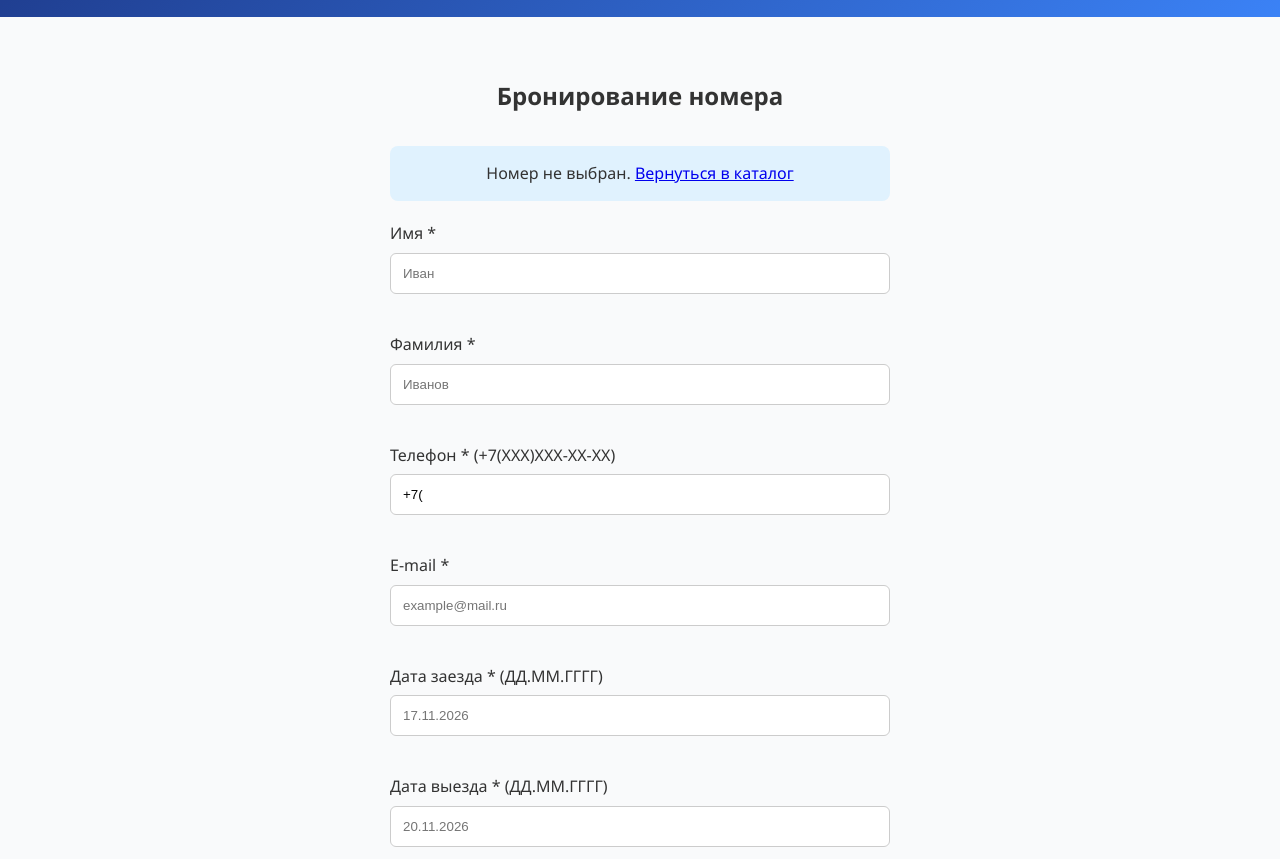
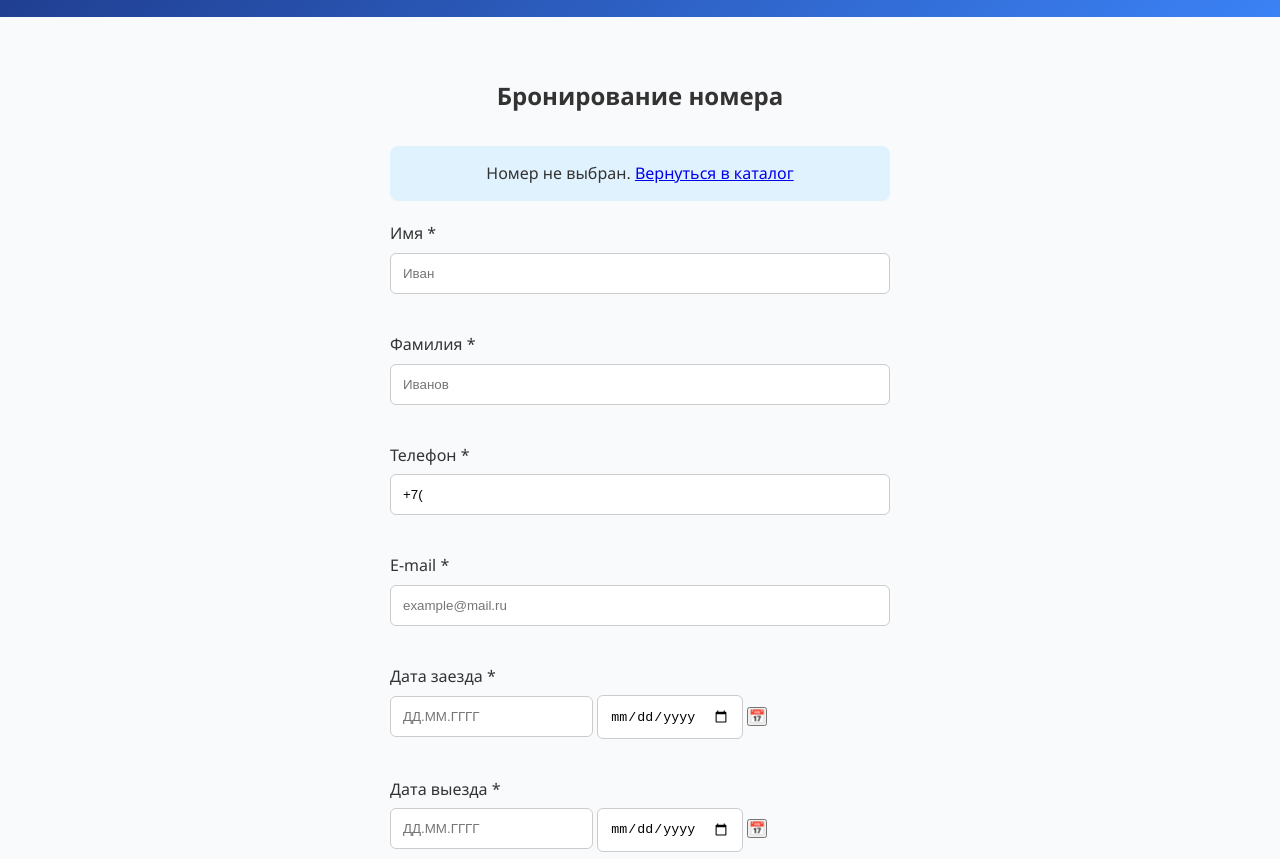
Before and after one commit to Shaike-coder4231/demo-exam, a plain HTML site: page booking.html in a window 1280 px wide. Shown: the part 93-952 px from the top of the page. Drawn offline with Linux system fonts and the light colour scheme.

Commit message:
Update booking.html

```diff
--- a/booking.html
+++ b/booking.html
@@ -26,13 +26,9 @@
             <div class="container">
                 <h2>Бронирование номера</h2>
 
-                <!-- Сообщение об успехе/ошибке -->
                 <div id="message"></div>
-
-                <!-- Информация о номере -->
                 <div id="roomInfo" class="room-info"></div>
 
-                <!-- Форма -->
                 <form id="bookingForm" class="booking-form" novalidate>
                     <input type="hidden" id="roomId" name="roomId">
 
@@ -49,8 +45,8 @@
                     </div>
 
                     <div class="form-group">
-                        <label for="phone">Телефон * (+7(ХХХ)ХХХ-ХХ-ХХ)</label>
-                        <input type="text" id="phone" name="phone" placeholder="+7(999)123-45-67">
+                        <label for="phone">Телефон *</label>
+                        <input type="tel" id="phone" name="phone" placeholder="+7(XXX)XXX-XX-XX">
                         <span class="error" id="err-phone"></span>
                     </div>
 
@@ -60,15 +56,25 @@
                         <span class="error" id="err-email"></span>
                     </div>
 
+                    <!-- Дата заезда с календарём -->
                     <div class="form-group">
-                        <label for="checkIn">Дата заезда * (ДД.ММ.ГГГГ)</label>
-                        <input type="text" id="checkIn" name="checkIn" placeholder="17.11.2026">
+                        <label>Дата заезда *</label>
+                        <div class="date-input-wrapper">
+                            <input type="text" id="checkIn" name="checkIn" placeholder="ДД.ММ.ГГГГ" maxlength="10">
+                            <input type="date" id="checkInPicker" class="date-picker-hidden">
+                            <button type="button" class="calendar-btn" onclick="openPicker('checkInPicker')" title="Открыть календарь">📅</button>
+                        </div>
                         <span class="error" id="err-checkIn"></span>
                     </div>
 
+                    <!-- Дата выезда с календарём -->
                     <div class="form-group">
-                        <label for="checkOut">Дата выезда * (ДД.ММ.ГГГГ)</label>
-                        <input type="text" id="checkOut" name="checkOut" placeholder="20.11.2026">
+                        <label>Дата выезда *</label>
+                        <div class="date-input-wrapper">
+                            <input type="text" id="checkOut" name="checkOut" placeholder="ДД.ММ.ГГГГ" maxlength="10">
+                            <input type="date" id="checkOutPicker" class="date-picker-hidden">
+                            <button type="button" class="calendar-btn" onclick="openPicker('checkOutPicker')" title="Открыть календарь">📅</button>
+                        </div>
                         <span class="error" id="err-checkOut"></span>
                     </div>
 
```
